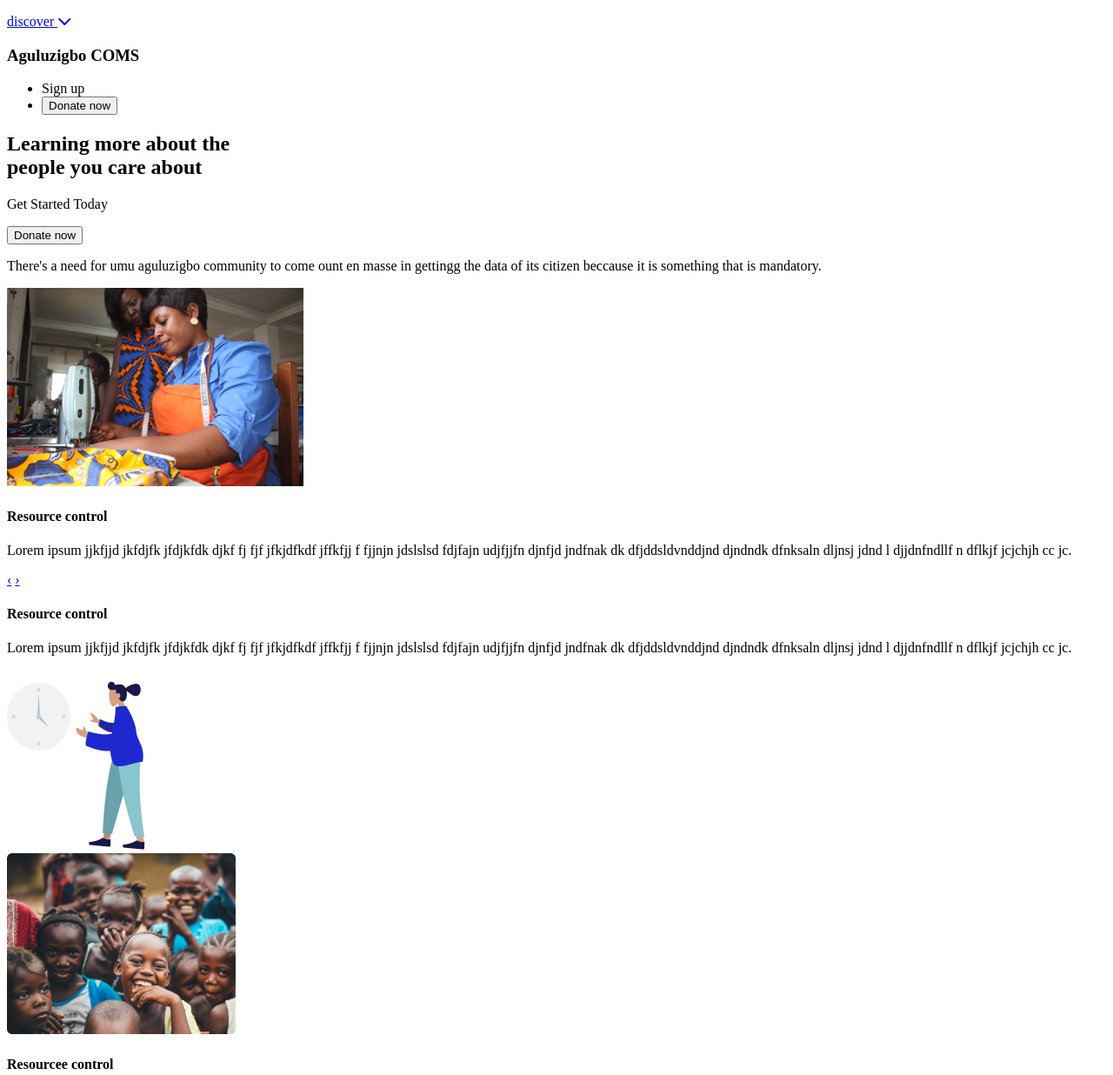
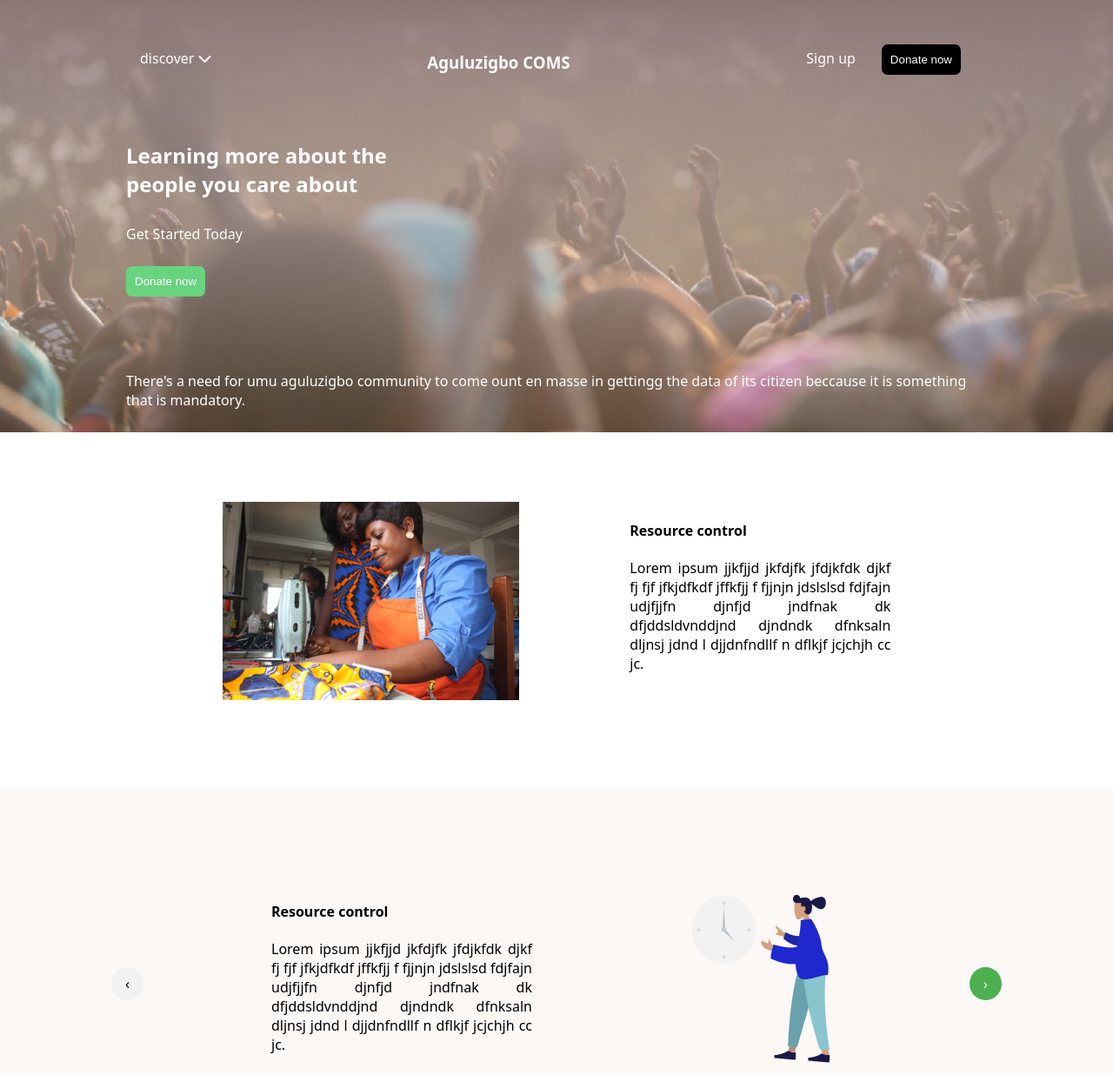
Before and after one commit to thisisobate/COMS-Project, a plain HTML site: page index.html in a window 1280 px wide. Shown: the top 1236 px of the page at 87% size. Drawn offline with Linux system fonts and the light colour scheme.

Commit message:
fixed the stylesheet link and added some additional styling to the webpage

```diff
--- a/css/style.css
+++ b/css/style.css
@@ -22,7 +22,6 @@ body {
 
 .top-nav {
   display: flex;
-  border: 2px solid red;
   justify-content: space-between;
   position: relative;
   top: -40px;
@@ -53,6 +52,10 @@ body {
   text-emphasis: none;
 }
 
+.discover-unstyled {
+  color: #ffffff;
+}
+
 .txt-background > p {
   padding: 10px 0;
 }
@@ -75,7 +78,6 @@ body {
   flex-wrap: nowrap;
   align-items: flex-start;
   justify-content: space-evenly;
-  border: 2px solid red;
   margin-top: 80px;
   margin-left: 10%;
   margin-right: 10%;
@@ -84,10 +86,10 @@ body {
 .container-wide {
   padding-top: 30px;
   padding-bottom: 90px;
-  border: 2px solid red;
   margin-top: 100px;
   margin-bottom: 100px;
   position: relative;
+  background-color: #fbf8f6;
 }
 
 .section-text {
@@ -101,7 +103,6 @@ body {
   margin-left: 10%;
   margin-right: 10%;
   align-items: center;
-  border: 2px solid red;
   position: absolute;
   top: 50%;
   width: 80%;
--- a/index.html
+++ b/index.html
@@ -10,7 +10,7 @@
       crossorigin="anonymous"
     ></script>
 
-    <link rel="stylesheet" href="css/pagestyle.css" />
+    <link rel="stylesheet" href="css/style.css" />
   </head>
   <body>
     <!-- main website container -->
@@ -21,7 +21,7 @@
           <div class="top-nav">
             <div class="discover-dropDown">
               <p>
-                <a href="#discover">
+                <a href="#discover" class="discover-unstyled">
                   discover
                   <span><i class="fas fa-chevron-down"></i></span>
                 </a>
```
